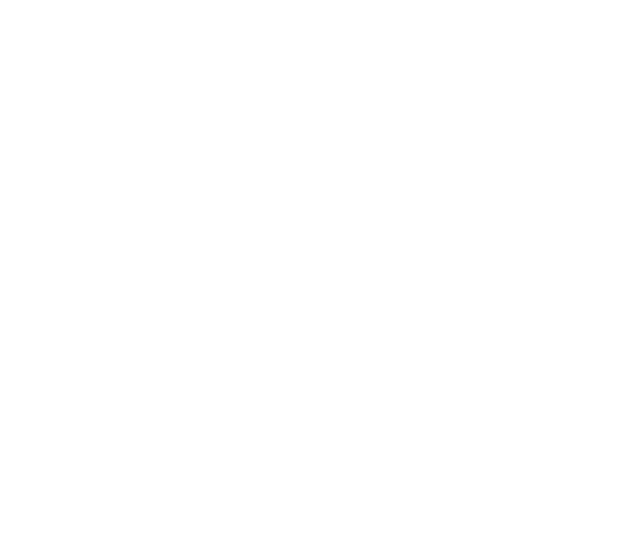
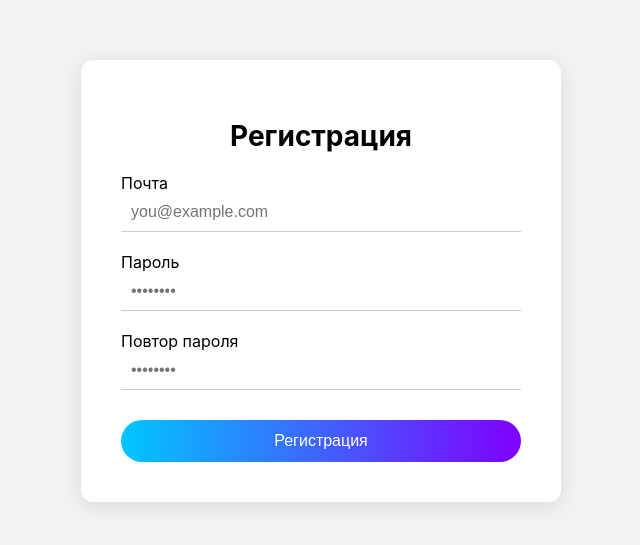
Before and after one commit to dellxdesq/RegistersProject, a React (Create React App) app in the folder RegistersProject/client-app/: page /register in a window 1280 px wide. Before the commit this address had no page. Shown: the part 119-664 px from the top of the page, without its empty margins (319-959 px from the left). Built offline with nearby package versions, Linux system fonts and the light colour scheme.

Commit message:
Feat: добавлены страница регистрации и стили к ней

```diff
--- a/RegistersProject/client-app/src/App.js
+++ b/RegistersProject/client-app/src/App.js
@@ -1,12 +1,12 @@
 import { BrowserRouter as Router, Routes, Route } from "react-router-dom";
 import AuthPage from "./Pages/Auth";
-
+import RegisterPage from "./Pages/Register"
 function App() {
   return (
       <Router>
         <Routes>
-
-          <Route path="/auth" element={<AuthPage />} />
+            <Route path="/auth" element={<AuthPage />} />
+            <Route path="/register" element={<RegisterPage />} />
         </Routes>
       </Router>
   );
--- /dev/null
+++ b/RegistersProject/client-app/src/Pages/Register/index.jsx
@@ -0,0 +1,78 @@
+import { useState } from "react";
+import { useNavigate } from "react-router-dom";
+import styles from "./styles";
+
+export default function RegisterPage() {
+    const navigate = useNavigate();
+    const [email, setEmail] = useState("");
+    const [password, setPassword] = useState("");
+    const [repeatPassword, setRepeatPassword] = useState("");
+    const [error, setError] = useState(""); // состояние для текста ошибки
+
+    const handleRegister = (e) => {
+        e.preventDefault();
+
+        if (password !== repeatPassword) {
+            setError("Пароли не совпадают");
+            return;
+        }
+
+        setError("");
+
+        navigate("/auth");
+    };
+
+    return (
+        <div style={styles.registerPage}>
+            <div style={styles.registerContainer}>
+                <h1 style={styles.registerTitle}>Регистрация</h1>
+                <form onSubmit={handleRegister}>
+                    <div style={styles.formGroup}>
+                        <label htmlFor="email">Почта</label>
+                        <input
+                            id="email"
+                            type="email"
+                            value={email}
+                            onChange={(e) => setEmail(e.target.value)}
+                            required
+                            placeholder="you@example.com"
+                            style={styles.input}
+                        />
+                    </div>
+                    <div style={styles.formGroup}>
+                        <label htmlFor="password">Пароль</label>
+                        <input
+                            id="password"
+                            type="password"
+                            value={password}
+                            onChange={(e) => setPassword(e.target.value)}
+                            required
+                            placeholder="••••••••"
+                            style={styles.input}
+                        />
+                    </div>
+                    <div style={styles.formGroup}>
+                        <label htmlFor="repeatPassword">Повтор пароля</label>
+                        <input
+                            id="repeatPassword"
+                            type="password"
+                            value={repeatPassword}
+                            onChange={(e) => setRepeatPassword(e.target.value)}
+                            required
+                            placeholder="••••••••"
+                            style={styles.input}
+                        />
+                        {error && (
+                            <p style={{ color: "red", marginTop: "5px", fontSize: "14px" }}>
+                                {error}
+                            </p>
+                        )}
+                    </div>
+                    <button type="submit" style={styles.registerButton}>
+                        Регистрация
+                    </button>
+                </form>
+            </div>
+        </div>
+    );
+}
--- /dev/null
+++ b/RegistersProject/client-app/src/Pages/Register/styles.jsx
@@ -0,0 +1,49 @@
+const styles = {
+    registerPage: {
+        display: "flex",
+        justifyContent: "center",
+        alignItems: "center",
+        height: "100vh",
+        backgroundColor: "#f2f2f2",
+    },
+    registerContainer: {
+        backgroundColor: "#fff",
+        padding: "40px",
+        borderRadius: "12px",
+        boxShadow: "0 4px 20px rgba(0, 0, 0, 0.1)",
+        width: "100%",
+        maxWidth: "400px",
+        textAlign: "center",
+    },
+    registerTitle: {
+        fontSize: "28px",
+        marginBottom: "20px",
+        fontWeight: "bold",
+    },
+    formGroup: {
+        display: "flex",
+        flexDirection: "column",
+        marginBottom: "20px",
+        textAlign: "left",
+    },
+    input: {
+        padding: "10px",
+        fontSize: "16px",
+        border: "none",
+        borderBottom: "1px solid #ccc",
+        outline: "none",
+    },
+    registerButton: {
+        width: "100%",
+        padding: "12px",
+        fontSize: "16px",
+        border: "none",
+        borderRadius: "25px",
+        background: "linear-gradient(to right, #00c6ff, #7f00ff)",
+        color: "#fff",
+        cursor: "pointer",
+        marginTop: "10px",
+    },
+};
+
+export default styles;
```
Also changed, not shown: RegistersProject/client-app/package.json (+1 -6 lines), 3 other files (tests, documents, lock files or other folders).
